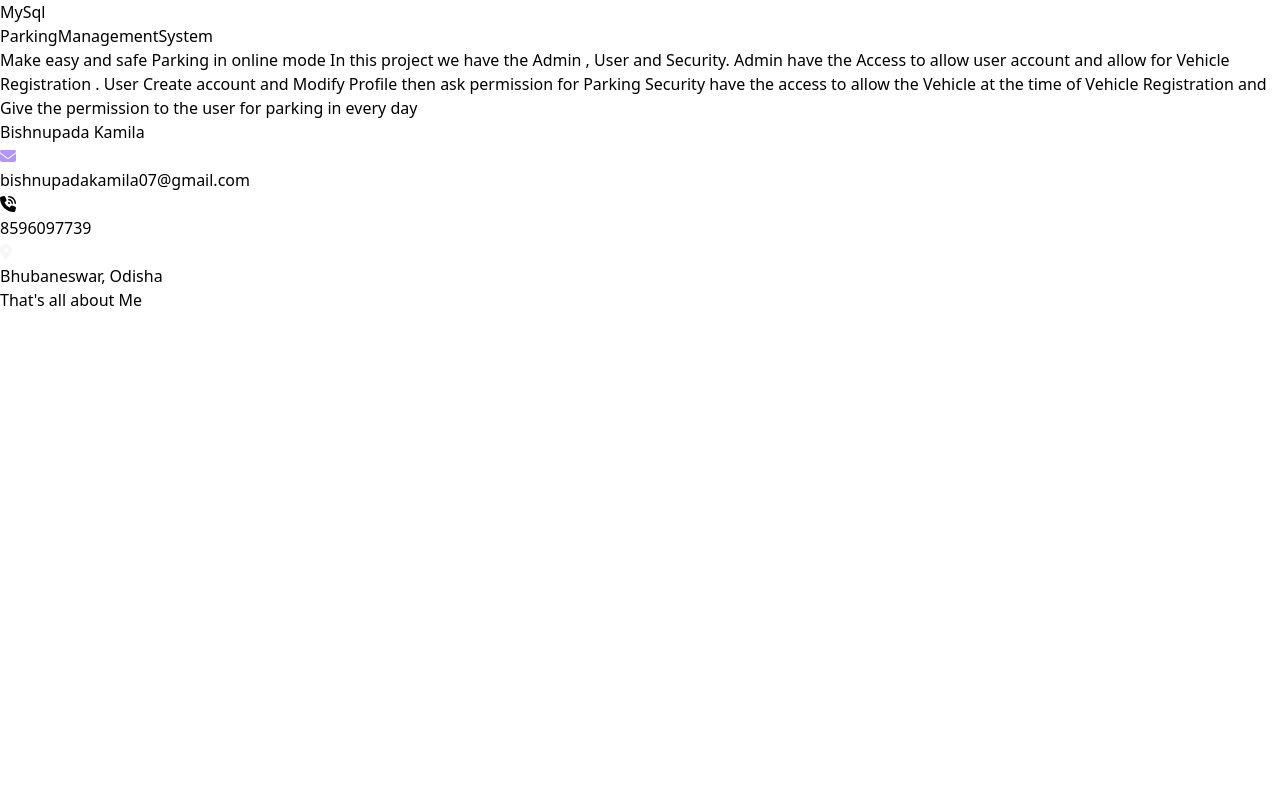
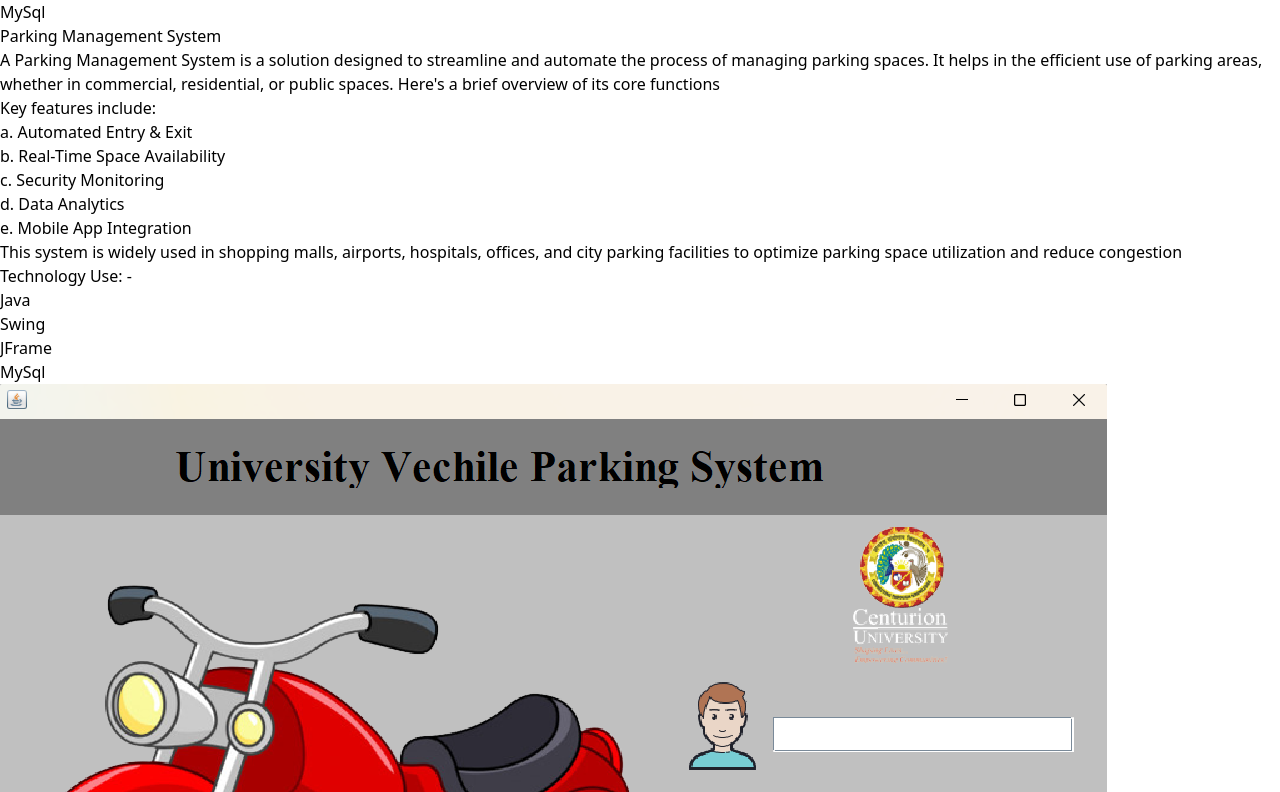
Before and after one commit to bishnu-kamila/Portfolio, a React (Vite) app: page / in a window 1280 px wide. Shown: the part 7208-8000 px from the top of the page. Before the commit the page ends 7520 px from the top, so only its background shows below. Built offline with nearby package versions, Linux system fonts and the light colour scheme.

Commit message:
update projects components

```diff
--- a/src/Component/Projects/Parking.jsx
+++ b/src/Component/Projects/Parking.jsx
@@ -15,18 +15,48 @@ const Parking = ()=>{
 
     return(
         <>
-            <div className="text-white w-[630px] ml-[100px]">
-                <h1
-                className="data-aos=zoom-in-left font-bold text-4xl ml-[30px] mt-[70px] "
-                >ParkingManagementSystem</h1>
-                <div className="mt-[30px]">
-                    Make easy and safe Parking in online mode In this project we have the Admin , User and Security. Admin
-                    have the Access to allow user account and allow for Vehicle Registration . User Create account and Modify
-                    Profile then ask permission for Parking Security have the access to allow the Vehicle at the time of Vehicle
-                    Registration and Give the permission to the user for parking in every day
-                </div>
+            <div className="flex">
+        <div className="text-white ml-[100px] mt-[70px] w-[670px]">
+            <h1
+             data-aos="zoom-out"
+            className="text-4xl ml-[100px] font-bold">Parking Management System</h1>
+            <p
+            data-aos="fade-right"
+            className="text-white  mt-[25px]">
+            A Parking Management System is a solution designed to streamline and automate the process of managing parking spaces. It helps in the efficient use of parking areas, whether in commercial, residential, or public spaces. Here's a brief overview of its core functions
+            </p>
+            <h1
+            data-aos="fade-up"
+            className="mt-[15px] text-xl">Key features include:</h1>
+
+            <ul
+            data-aos="fade-left"
+            className="mt-[15px] ml-[30px]">
+                <li>a. Automated Entry & Exit</li>
+                <li>b. Real-Time Space Availability</li>
+                <li>c. Security Monitoring</li>
+                <li>d. Data Analytics</li>
+                <li>e. Mobile App Integration</li>
+            </ul>
+            <p data-aos="fade-right">This system is widely used in shopping malls, airports, hospitals, offices, and city parking facilities to optimize parking space utilization and reduce congestion</p>
+            <div
+            data-aos="fade-up-right"
+            className="flex text-white mt-[30px] text-2xl">
+                <h1 className="ml-[1px] font-bold">Technology Use: -</h1>
+                <h1 className="ml-[15px] font-bold">Java</h1>
+                <h1 className="ml-[20px] font-bold">Swing</h1>
+                <h1 className="ml-[20px] font-bold">JFrame</h1>
+                <h1 className="ml-[20px] font-bold">MySql</h1>
             </div>
-            <div className="w-[1200px] h-[12px] ml-[150px] mt-[150px] bg-white rounded-2xl"></div>
+        </div>
+        <div>
+        <div
+        data-aos="zoom-in-left"
+        className="ml-[100px] mt-[200px] ">
+            <img className=" h-[400px] w-[600px]" src="./src/Image/Screenshot 2024-10-05 193942.png" alt="" />
+        </div>
+        </div>
+        </div>
         </>
     )
 }
```
Also changed, not shown: src/Image/Screenshot 2024-10-05 193942.png (added).
